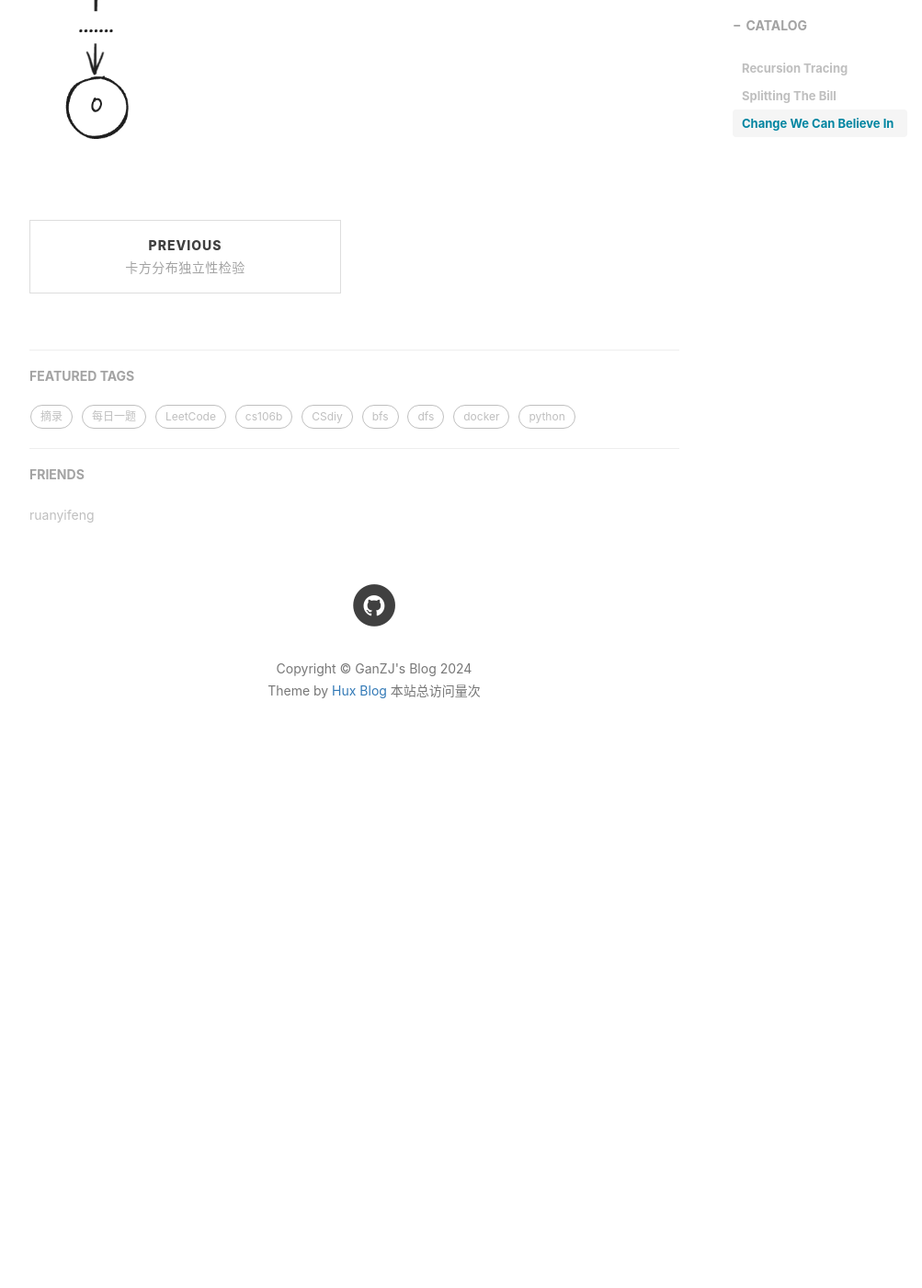
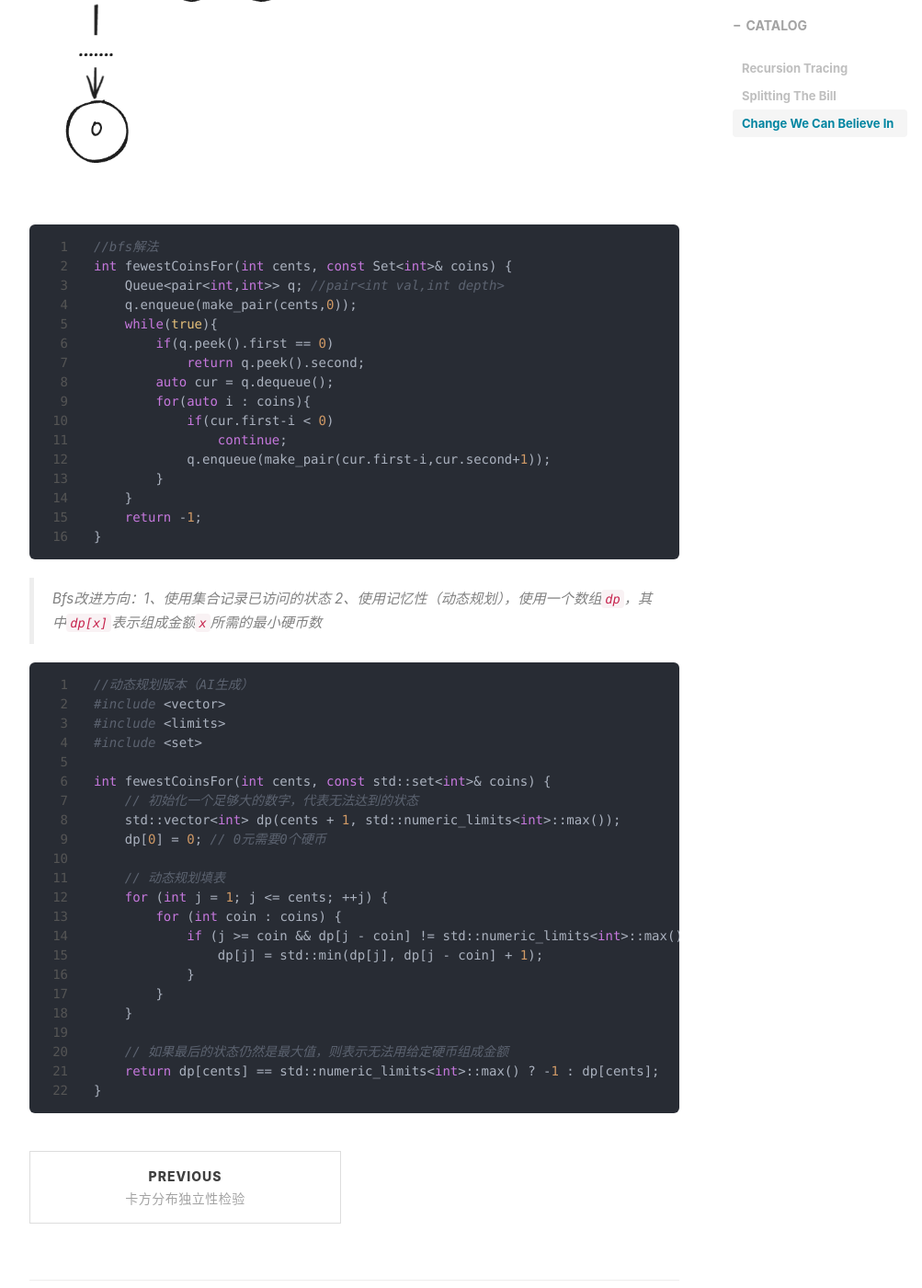
Before and after one commit to Lhrek/Lhrek.github.io, a Jekyll site: the page built from _posts/2024-6-20-cs106b_section3.md, in a window 1280 px wide and 1400 px high, scrolled down 4122 px. Shown: the whole window at 92% size, without its empty margins (233-1236 px from the left). Built offline with Jekyll 4.4.1, drawn with Linux system fonts in a browser that asks for light colours; nearby versions of some CDN libraries; comment, search, counter and statistics services are not loaded; before the commit the page ends 4977 px from its top, so only the background shows below that; some of the changed text lies outside the part shown.

Commit message:
mac commit

````diff
--- a/_posts/2024-6-20-cs106b_section3.md
+++ b/_posts/2024-6-20-cs106b_section3.md
@@ -142,6 +142,52 @@ void listPossiblePayments(int total, const Set<string>& people) {
 >
 > 题目：实现一个函数，它以一定数量的美分和表示一个国家/地区使用的不同面额硬币的 `Set<int>` 作为输入，然后返回找零所需的最小硬币数量。
 
-> 虽然是递归主体，但这个问题好像bfs也能解，转换成搜索树的深度,即最早搜寻到0节点的深度。
+> 虽然是递归主体，但这个问题好像bfs也能解，转换成搜索树的深度,即最早搜寻到0节点的深度。lc17
 
 ![image-20240620170346592](/img/in-post/image-20240620170346592.png)
+
+```cpp
+//bfs解法
+int fewestCoinsFor(int cents, const Set<int>& coins) {
+    Queue<pair<int,int>> q; //pair<int val,int depth>
+    q.enqueue(make_pair(cents,0));
+    while(true){
+        if(q.peek().first == 0)
+            return q.peek().second;
+        auto cur = q.dequeue();
+        for(auto i : coins){
+            if(cur.first-i < 0)
+                continue;
+            q.enqueue(make_pair(cur.first-i,cur.second+1));
+        }
+    }
+    return -1;
+}
+```
+
+> Bfs改进方向：1、使用集合记录已访问的状态 2、使用记忆性（动态规划），使用一个数组`dp`，其中`dp[x]`表示组成金额`x`所需的最小硬币数
+
+```cpp
+//动态规划版本（AI生成）
+#include <vector>
+#include <limits>
+#include <set>
+
+int fewestCoinsFor(int cents, const std::set<int>& coins) {
+    // 初始化一个足够大的数字，代表无法达到的状态
+    std::vector<int> dp(cents + 1, std::numeric_limits<int>::max());
+    dp[0] = 0; // 0元需要0个硬币
+
+    // 动态规划填表
+    for (int j = 1; j <= cents; ++j) {
+        for (int coin : coins) {
+            if (j >= coin && dp[j - coin] != std::numeric_limits<int>::max()) {
+                dp[j] = std::min(dp[j], dp[j - coin] + 1);
+            }
+        }
+    }
+
+    // 如果最后的状态仍然是最大值，则表示无法用给定硬币组成金额
+    return dp[cents] == std::numeric_limits<int>::max() ? -1 : dp[cents];
+}
+```
````
